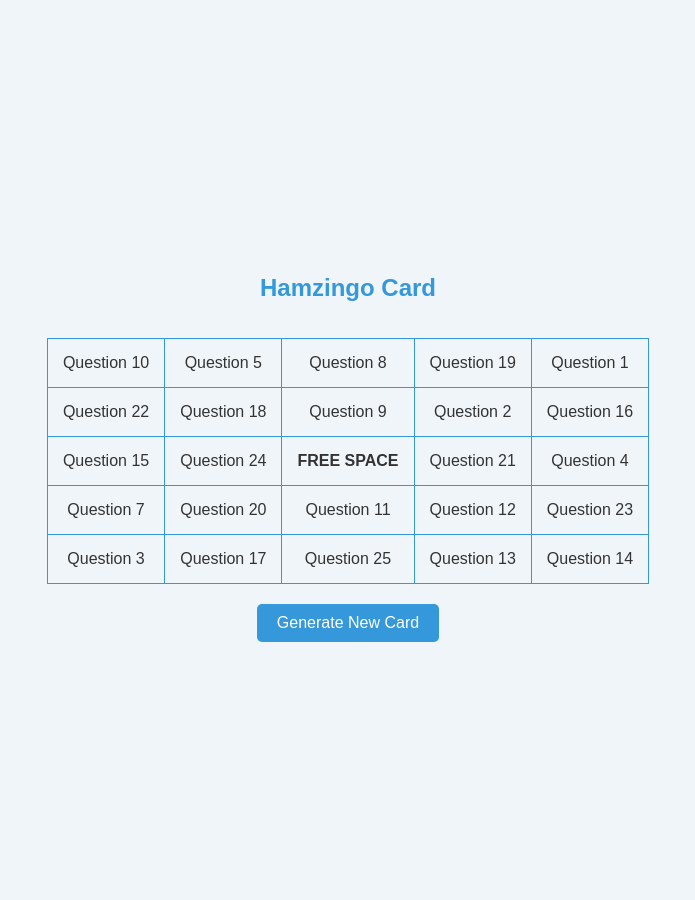
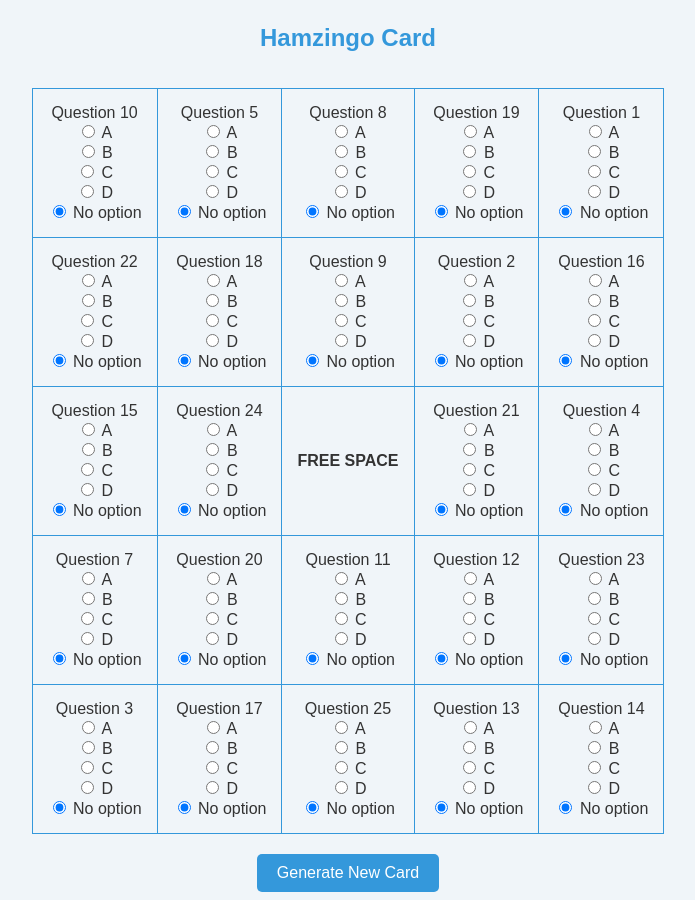
Before and after one commit to Cookieth/cookieth.github.io, a Jekyll site: the page hamzingo/index.html, which Jekyll copies as it is, in a window 1280 px wide. Shown: the whole page, without its empty margins (292-987 px from the left). Built offline with Jekyll 4.4.1, drawn with Linux system fonts in a browser that asks for light colours; some of the changed lines change nothing that is shown.

Commit message:
Added options

```diff
--- a/hamzingo/index.html
+++ b/hamzingo/index.html
@@ -65,60 +65,41 @@
     var topicsKey = "bingoTopics";
     var stateKeyPrefix = "cell_";
 
-    // Function to generate the bingo card
-    function generateCard() {
-      var card = document.getElementById("bingo-card");
-      card.innerHTML = '';
-
-      var questions = generateRandomQuestions();
-      localStorage.setItem(topicsKey, JSON.stringify(questions));
-
-      clearCompletedState();
-
-      for (var i = 0; i < 5; i++) {
-        var row = card.insertRow();
-
-        for (var j = 0; j < 5; j++) {
-          var cell = row.insertCell();
-          if (i === 2 && j === 2) {
-            cell.textContent = "FREE SPACE";
-            cell.style.fontWeight = "bold";
-          } else {
-            cell.textContent = questions[i * 5 + j];
-            var cellState = localStorage.getItem(stateKeyPrefix + i + "_" + j);
-            if (cellState === "completed") {
-              cell.classList.add("completed");
-            }
-            cell.onclick = function() {
-              this.classList.toggle("completed");
-              var key = stateKeyPrefix + this.parentNode.rowIndex + "_" + this.cellIndex;
-              localStorage.setItem(key, this.classList.contains("completed") ? "completed" : "");
-            };
-          }
-        }
+    // Generate the bingo card on first load
+    window.onload = function() {
+      if (!localStorage.getItem(topicsKey)) {
+        generateCard();
+      } else {
+        generateSavedCard();
       }
-    }
+    };
 
     // Function to generate random questions
     function generateRandomQuestions() {
-      var allQuestions = [
-        "Question 1", "Question 2", "Question 3", "Question 4", "Question 5",
-        "Question 6", "Question 7", "Question 8", "Question 9", "Question 10",
-        "Question 11", "Question 12", "Question 13", "Question 14", "Question 15",
-        "Question 16", "Question 17", "Question 18", "Question 19", "Question 20",
-        "Question 21", "Question 22", "Question 23", "Question 24", "Question 25"
-      ];
-
-      allQuestions.sort(() => Math.random() - 0.5);
-      return allQuestions.slice(0, 25);
+      var questions = [];
+      var questionNumber = 1;
+      while (questions.length < 25) {
+        var question = "Question " + questionNumber;
+        var choices = ["A", "B", "C", "D", "No option"]; // Include "No option" in choices
+        questions.push({ question: question, choices: choices });
+        questionNumber++;
+      }
+      questions.sort(() => Math.random() - 0.5); // Shuffle the questions array
+      return questions.slice(0, 25); // Return the first 25 shuffled questions
     }
 
     // Function to clear the completed state from all cells
     function clearCompletedState() {
       var cells = document.querySelectorAll("td");
       cells.forEach(function(cell) {
-        cell.classList.remove("completed");
-        localStorage.removeItem(stateKeyPrefix + cell.parentNode.rowIndex + "_" + cell.cellIndex);
+        cell.querySelectorAll("input[type=radio]").forEach(function(input) {
+          input.checked = false;
+        });
+        for (var i = 0; i < 5; i++) {
+          for (var j = 0; j < 5; j++) {
+            localStorage.removeItem(stateKeyPrefix + "answer_" + i + "_" + j);
+          }
+        }
       });
     }
 
@@ -131,12 +112,13 @@
       }
     };
 
-    // Function to generate the bingo card from saved state
-    function generateSavedCard() {
+    function generateCard() {
+      clearCompletedState(); // Reset state
       var card = document.getElementById("bingo-card");
       card.innerHTML = '';
 
-      var questions = JSON.parse(localStorage.getItem(topicsKey));
+      var questions = generateRandomQuestions();
+      localStorage.setItem(topicsKey, JSON.stringify(questions));
 
       for (var i = 0; i < 5; i++) {
         var row = card.insertRow();
@@ -147,20 +129,116 @@
             cell.textContent = "FREE SPACE";
             cell.style.fontWeight = "bold";
           } else {
-            cell.textContent = questions[i * 5 + j];
-            var cellState = localStorage.getItem(stateKeyPrefix + i + "_" + j);
-            if (cellState === "completed") {
-              cell.classList.add("completed");
-            }
-            cell.onclick = function() {
-              this.classList.toggle("completed");
-              var key = stateKeyPrefix + this.parentNode.rowIndex + "_" + this.cellIndex;
-              localStorage.setItem(key, this.classList.contains("completed") ? "completed" : "");
-            };
+            var question = questions[i * 5 + j].question;
+            var choices = questions[i * 5 + j].choices;
+            cell.innerHTML = question + "<br>";
+            choices.forEach(function(choice, index) {
+              var label = document.createElement("label");
+              var input = document.createElement("input");
+              input.type = "radio";
+              input.name = "question_" + (i * 5 + j); // Use question index as the name
+              input.value = String.fromCharCode(65 + index);
+              if (localStorage.getItem(stateKeyPrefix + "answer_" + (i * 5 + j)) === null) {
+                input.checked = choice === "No option"; // Check "No option" if no state is saved
+              } else if (localStorage.getItem(stateKeyPrefix + "answer_" + (i * 5 + j)) === input.value) {
+                input.checked = true;
+              }
+              input.onclick = (function(index) {
+                return function() {
+                  localStorage.setItem(stateKeyPrefix + "answer_" + index, input.value); // Use question index as the key
+                };
+              })(i * 5 + j); // Use closure to capture correct question index
+              label.appendChild(input);
+              label.appendChild(document.createTextNode(" " + choice));
+              label.appendChild(document.createElement("br")); // New line for each choice
+              cell.appendChild(label);
+            });
           }
         }
+      }
+    }
+
+    function generateSavedCard() {
+      var card = document.getElementById("bingo-card");
+      card.innerHTML = '';
+
+      var topics = localStorage.getItem(topicsKey);
+      if (topics) {
+        try {
+          var questions = JSON.parse(topics);
+
+          for (var i = 0; i < 5; i++) {
+            var row = card.insertRow();
+
+            for (var j = 0; j < 5; j++) {
+              var cell = row.insertCell();
+              if (i === 2 && j === 2) {
+                cell.textContent = "FREE SPACE";
+                cell.style.fontWeight = "bold";
+              } else {
+                var question = questions[i * 5 + j].question;
+                var choices = questions[i * 5 + j].choices;
+                var questionIndex = i * 5 + j; // Index of the question in the questions array
+                cell.innerHTML = question + "<br>";
+                choices.forEach(function(choice, index) {
+                  var label = document.createElement("label");
+                  var input = document.createElement("input");
+                  input.type = "radio";
+                  input.name = "question_" + questionIndex; // Use question index as the name
+                  input.value = String.fromCharCode(65 + index);
+                  if (localStorage.getItem(stateKeyPrefix + "answer_" + questionIndex) === null) {
+                    input.checked = choice === "No option"; // Check "No option" if no state is saved
+                  } else if (localStorage.getItem(stateKeyPrefix + "answer_" + questionIndex) === input.value) {
+                    input.checked = true;
+                  }
+                  input.onclick = (function(index) {
+                    return function() {
+                      localStorage.setItem(stateKeyPrefix + "answer_" + index, input.value); // Use question index as the key
+                    };
+                  })(questionIndex); // Use closure to capture correct questionIndex
+                  label.appendChild(input);
+                  label.appendChild(document.createTextNode(" " + choice));
+                  label.appendChild(document.createElement("br")); // New line for each choice
+                  cell.appendChild(label);
+                });
+              }
+            }
+          }
+        } catch (error) {
+          console.error("Error parsing saved questions:", error);
+          generateCard(); // Fallback to generating a new card
+        }
+      } else {
+        generateCard(); // Fallback to generating a new card
       }
     }
   </script>
 </body>
 </html>
+
+        <!-- { question: "Question 1", choices: ["Choice A", "Choice B", "Choice C", "Choice D"] },
+        { question: "Question 2", choices: ["Choice A", "Choice B", "Choice C", "Choice D"] },
+        { question: "Question 3", choices: ["Choice A", "Choice B", "Choice C", "Choice D"] },
+        { question: "Question 4", choices: ["Choice A", "Choice B", "Choice C", "Choice D"] },
+        { question: "Question 5", choices: ["Choice A", "Choice B", "Choice C", "Choice D"] },
+        { question: "Question 6", choices: ["Choice A", "Choice B", "Choice C", "Choice D"] },
+        { question: "Question 7", choices: ["Choice A", "Choice B", "Choice C", "Choice D"] },
+        { question: "Question 8", choices: ["Choice A", "Choice B", "Choice C", "Choice D"] },
+        { question: "Question 9", choices: ["Choice A", "Choice B", "Choice C", "Choice D"] },
+        { question: "Question 10", choices: ["Choice A", "Choice B", "Choice C", "Choice D"] },
+        { question: "Question 11", choices: ["Choice A", "Choice B", "Choice C", "Choice D"] },
+        { question: "Question 12", choices: ["Choice A", "Choice B", "Choice C", "Choice D"] },
+        { question: "Question 13", choices: ["Choice A", "Choice B", "Choice C", "Choice D"] },
+        { question: "Question 14", choices: ["Choice A", "Choice B", "Choice C", "Choice D"] },
+        { question: "Question 15", choices: ["Choice A", "Choice B", "Choice C", "Choice D"] },
+        { question: "Question 16", choices: ["Choice A", "Choice B", "Choice C", "Choice D"] },
+        { question: "Question 17", choices: ["Choice A", "Choice B", "Choice C", "Choice D"] },
+        { question: "Question 18", choices: ["Choice A", "Choice B", "Choice C", "Choice D"] },
+        { question: "Question 19", choices: ["Choice A", "Choice B", "Choice C", "Choice D"] },
+        { question: "Question 20", choices: ["Choice A", "Choice B", "Choice C", "Choice D"] },
+        { question: "Question 21", choices: ["Choice A", "Choice B", "Choice C", "Choice D"] },
+        { question: "Question 22", choices: ["Choice A", "Choice B", "Choice C", "Choice D"] },
+        { question: "Question 23", choices: ["Choice A", "Choice B", "Choice C", "Choice D"] },
+        { question: "Question 24", choices: ["Choice A", "Choice B", "Choice C", "Choice D"] },
+        { question: "Question 25", choices: ["Choice A", "Choice B", "Choice C", "Choice D"] }
+      ]; -->
```
